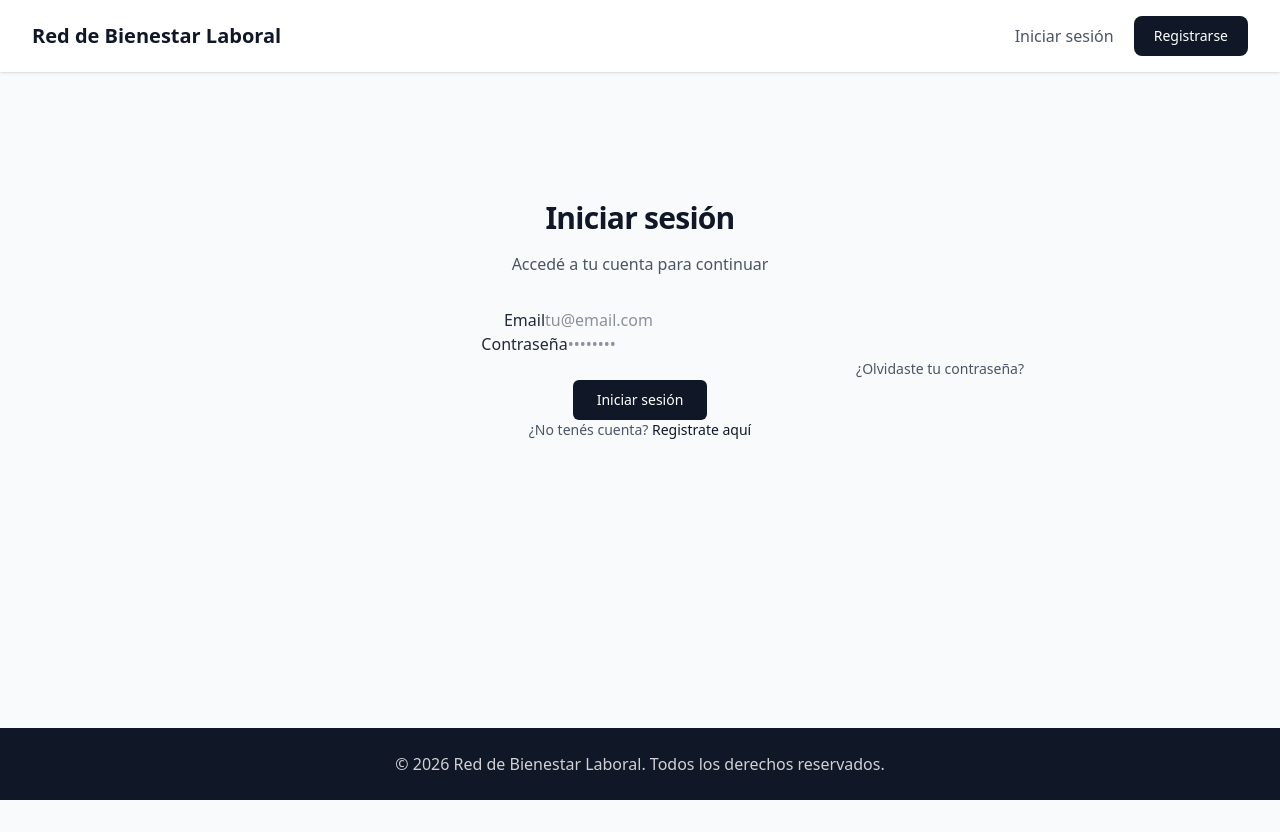
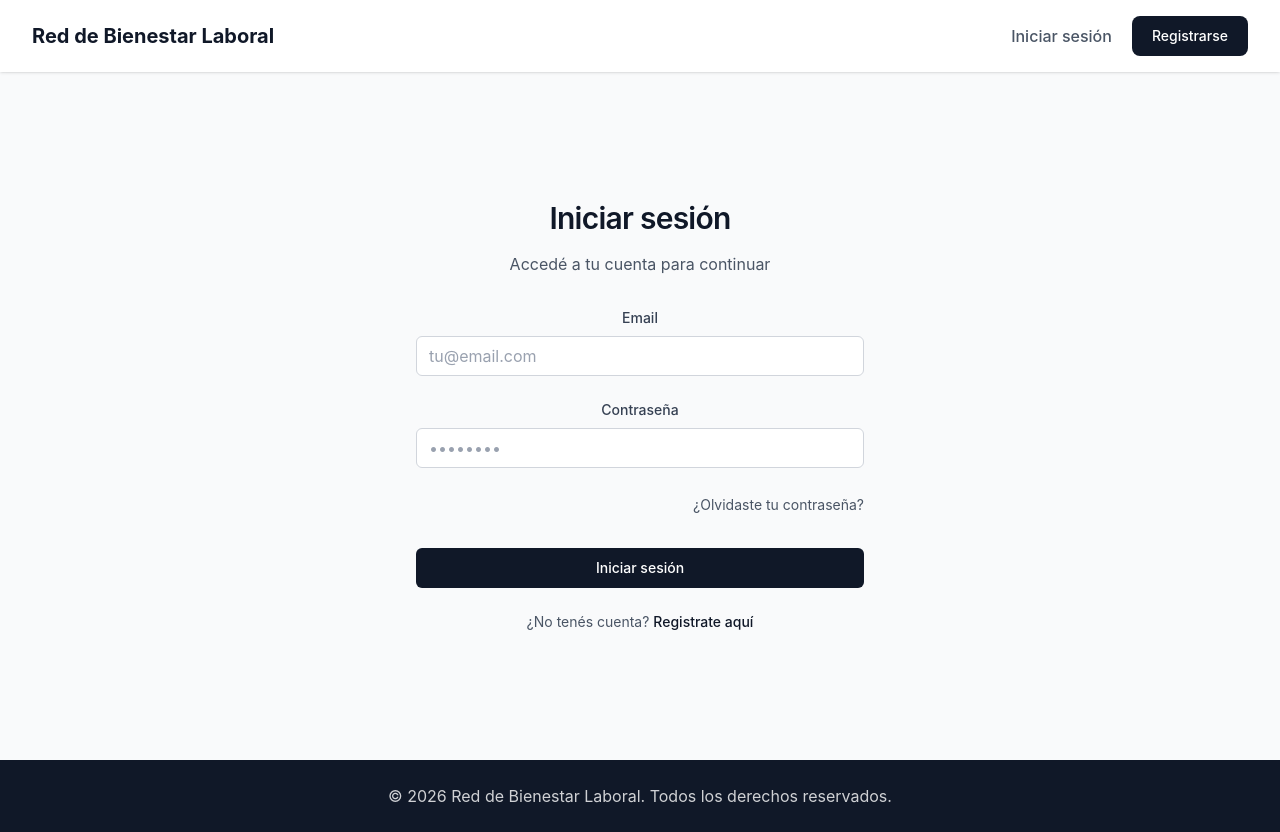
Before and after one commit to No-Country-simulation/S04-26-Equipo-02-Web-App-Development, a React (Vite) app in the folder frontend/: page /login in a window 1280 px wide. Before the commit the page ends 800 px from the top, so only its background shows below. Built offline with nearby package versions, Linux system fonts and the light colour scheme; no server answers.

Commit message:
style: agregar estilos para formularios y componentes auth

```diff
--- a/frontend/src/index.css
+++ b/frontend/src/index.css
@@ -1,21 +1,21 @@
 @import "tailwindcss";
 
 /* Base styles */
+@layer base {
   body {
-  @apply bg-gray-50 text-gray-800 antialiased;
-  margin: 0;
-  font-family: system-ui, -apple-system, BlinkMacSystemFont, 'Segoe UI', Roboto, sans-serif;
+    @apply bg-gray-50 text-gray-800 antialiased m-0 font-sans;
   }
 
   #root {
     @apply min-h-screen flex flex-col;
+  }
 }
 
 /* Componentes reutilizables */
 @layer components {
   /* Botón primario */
   .btn-primary {
-    @apply inline-flex items-center justify-center gap-2 whitespace-nowrap text-sm font-medium bg-gray-900 text-white hover:bg-gray-800 h-10 rounded-md px-6 transition-all;
+    @apply inline-flex items-center justify-center gap-2 whitespace-nowrap text-sm font-medium bg-gray-900 text-white hover:bg-gray-800 h-10 rounded-md px-6 transition-all no-underline border-none cursor-pointer;
   }
 
   .btn-primary:disabled {
@@ -24,7 +24,7 @@ body {
 
   /* Botón secundario */
   .btn-secondary {
-    @apply inline-flex items-center justify-center gap-2 whitespace-nowrap text-sm font-medium border border-gray-300 bg-white hover:bg-gray-50 hover:text-gray-900 h-10 rounded-md px-6 transition-all;
+    @apply inline-flex items-center justify-center gap-2 whitespace-nowrap text-sm font-medium border border-gray-300 bg-white hover:bg-gray-50 hover:text-gray-900 h-10 rounded-md px-6 transition-all no-underline cursor-pointer;
   }
 
   /* Contenedor principal */
@@ -101,11 +101,74 @@ body {
   .spinner {
     @apply w-10 h-10 border-4 border-gray-200 border-t-gray-900 rounded-full animate-spin;
   }
+
+  /* Formularios */
+  .form-field {
+    @apply flex flex-col gap-2;
   }
 
+  .form-label {
+    @apply text-sm font-medium text-gray-700;
+  }
+
+  .form-input {
+    @apply w-full h-10 px-3 rounded-md border border-gray-300 bg-white text-gray-900 placeholder:text-gray-400 transition-all;
+    @apply focus:outline-none focus:ring-2 focus:ring-gray-900 focus:border-transparent;
+  }
+
+  .form-input:disabled {
+    @apply bg-gray-100 cursor-not-allowed;
+  }
+
+  .form-input-error {
+    @apply border-red-500 focus:ring-red-500;
+  }
+
+  .form-error {
+    @apply text-xs text-red-600 font-medium;
+  }
+
+  /* Formulario auth */
+  .auth-form {
+    @apply flex flex-col gap-6 w-full max-w-md mx-auto;
+  }
+
+  .auth-form .btn-primary {
+    @apply w-full mt-2;
+  }
+
+  /* Role selector */
+  .role-selector {
+    @apply flex gap-4 mb-6;
+  }
+
+  .role-option {
+    @apply flex-1 py-3 px-4 rounded-lg border-2 text-center cursor-pointer transition-all;
+  }
+
+  .role-option.selected {
+    @apply border-gray-900 bg-gray-50;
+  }
+
+  .role-option:not(.selected) {
+    @apply border-gray-200 hover:border-gray-400;
+  }
+
+  .role-option > div {
+    @apply flex flex-col items-center;
+  }
+
+  /* Links en container-center */
+  .container-center .btn-primary {
+    @apply w-full;
+  }
+}
+
+@layer utilities {
   @keyframes spin {
     to {
       transform: rotate(360deg);
+    }
   }
 }
 
```
Lines whose indentation alone changed are shown as unchanged.
